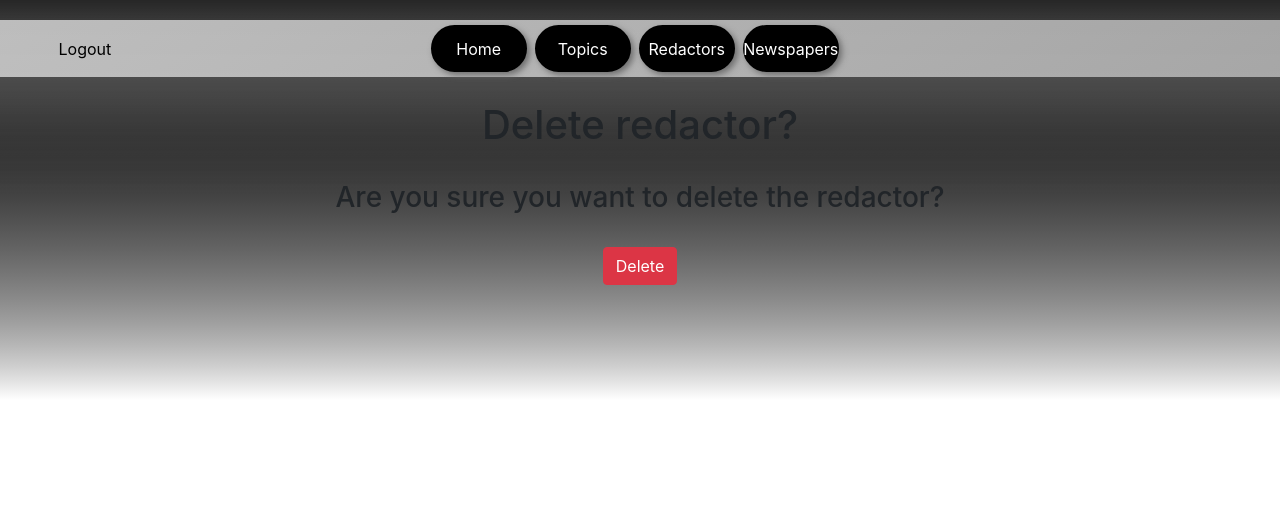
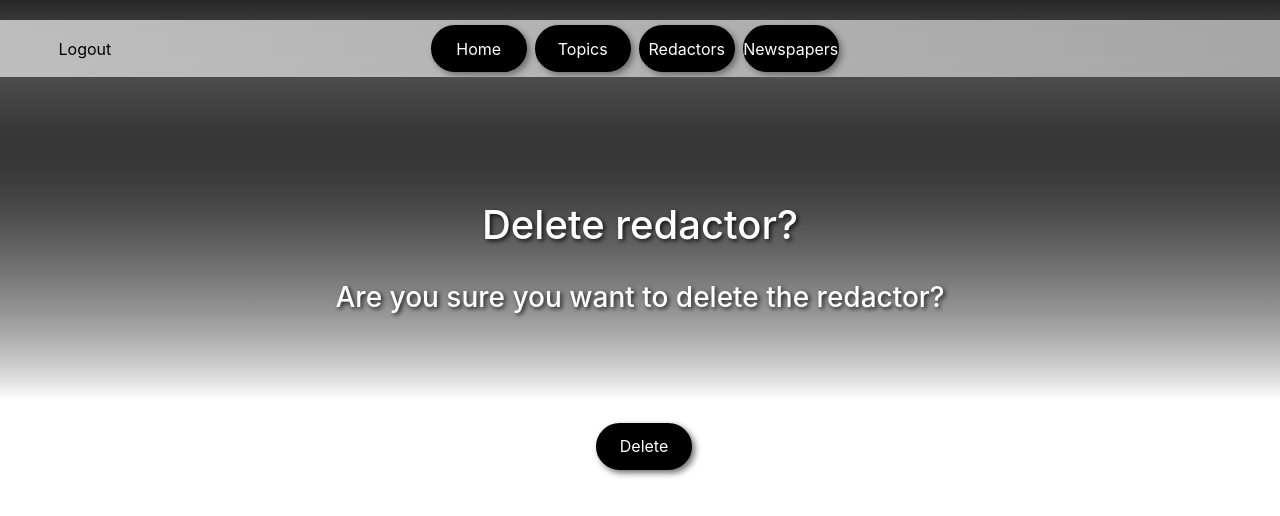
Before and after one commit to DaniilHinzburh/Newspaper-Agency, a Django app: page /redactors/1/delete/ in a window 1280 px wide; the page is wider, and only the part inside the window is pictured. Shown: the top 516 px of that part. Run offline with Django 5.2, Linux system fonts and the light colour scheme; the visitor is signed in with stand-in values (Sample User, id 1); data comes from the database, SQL or seed files in the repository; some libraries are stand-ins or nearby versions.

Commit message:
style: update style delete topic, delete redactor, delete newspaper pages

```diff
--- a/templates/catalog/redactor_delete_form.html
+++ b/templates/catalog/redactor_delete_form.html
@@ -1,15 +1,16 @@
 {% extends "base.html" %}
 {% load crispy_forms_filters %}
 {% block content %}
-  <h1>Delete redactor?</h1>
-  <br>
-  <h3>Are you sure you want to delete the redactor?</h3>
-  <br>
+  <div class="text_div">
+    <h1>Delete redactor?</h1>
+    <br>
+    <h3>Are you sure you want to delete the redactor?</h3>
+  </div>
   <form action="" method="post" novalidate>
 
     {% csrf_token %}
-    {{ form|crispy}}
-    <input class="btn btn-danger" type="submit" value="Delete">
+    {{ form|crispy }}
+    <input class="button_for_menu" type="submit" value="Delete">
 
   </form>
 
```
Also changed, not shown: templates/catalog/newspaper_delete_form.html (+7 -6 lines), templates/catalog/topic_delete_form.html (+7 -6 lines).
